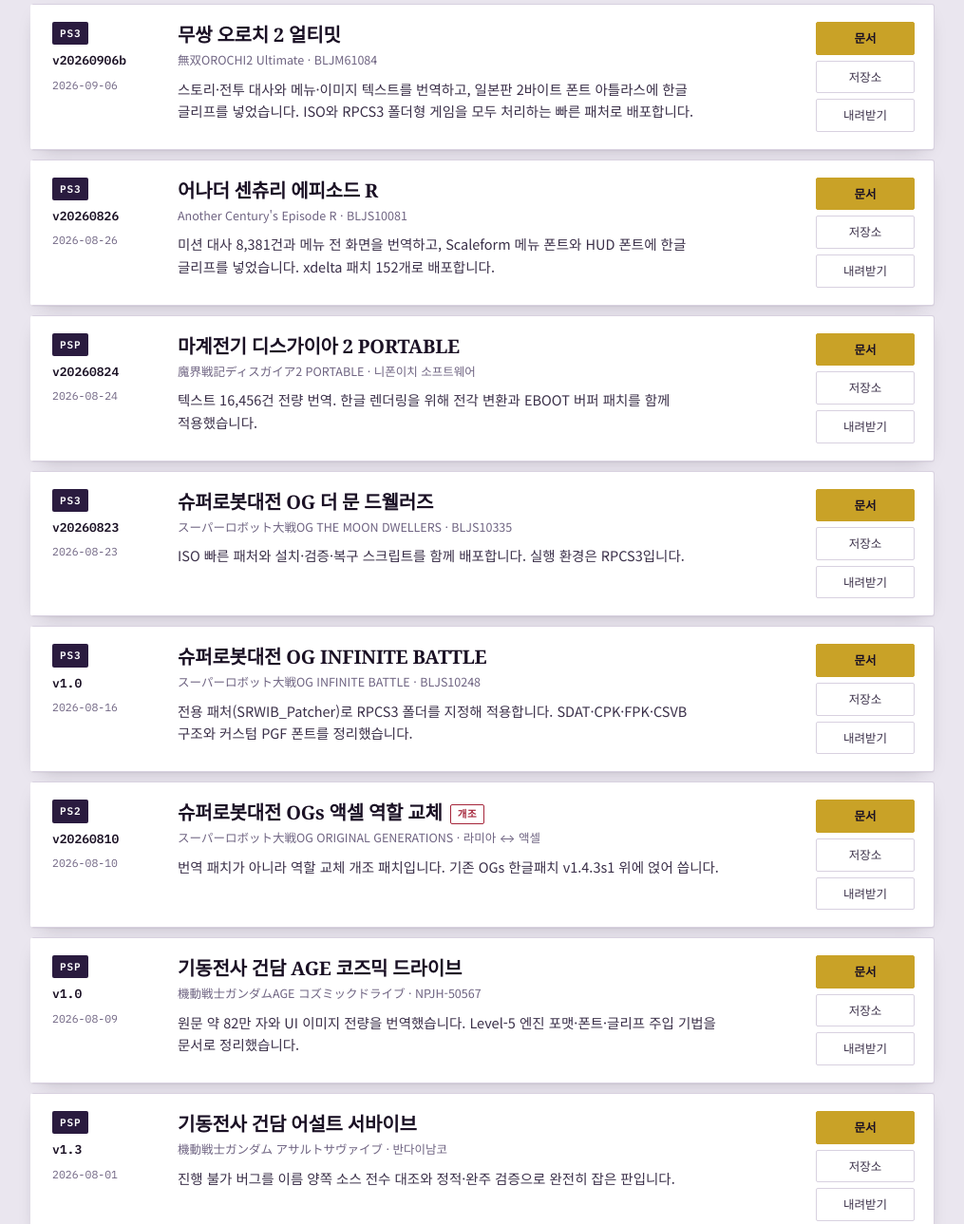
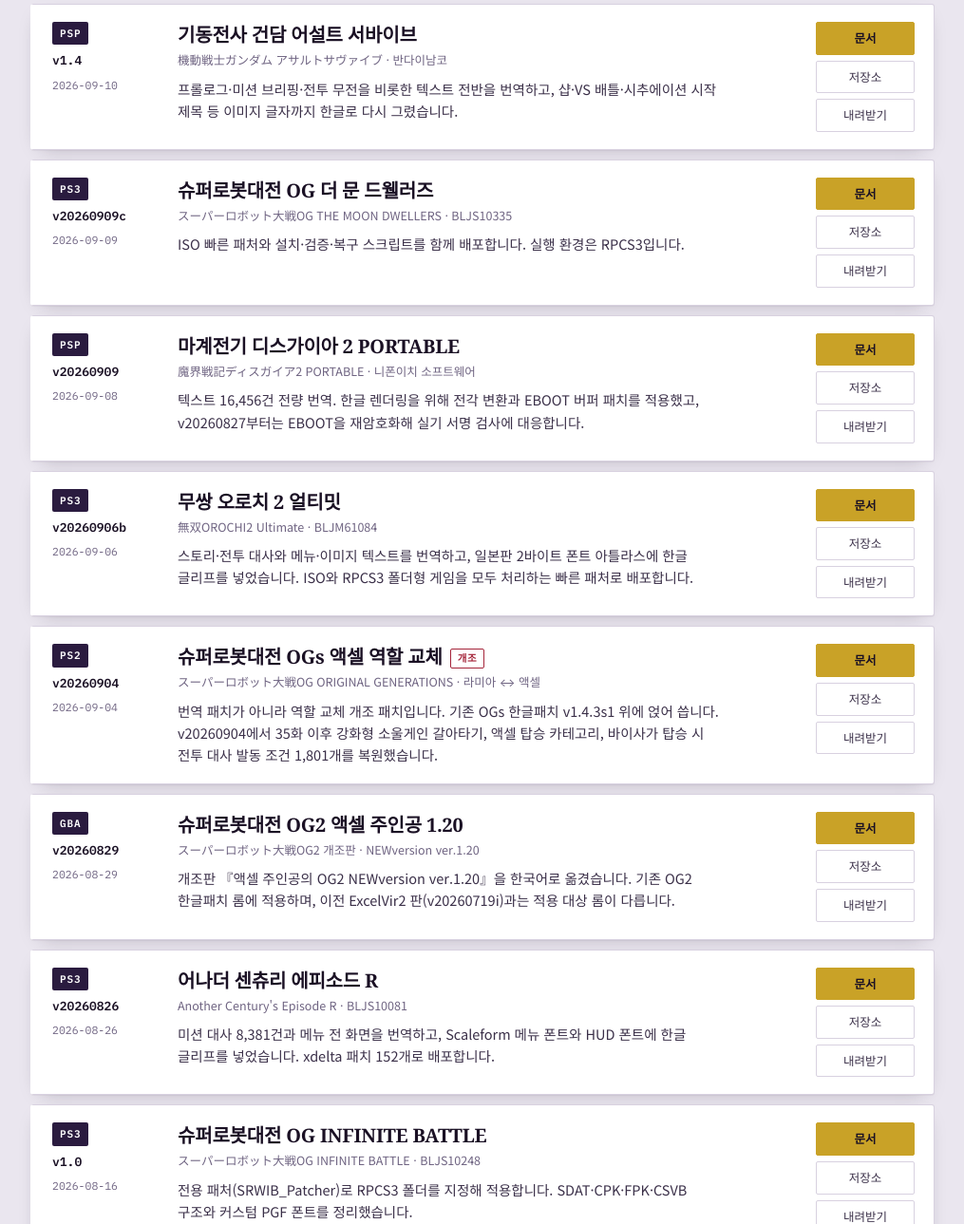
Before and after one commit to kimjh-eclipse/kimjh-eclipse.github.io, a plain HTML site: page index.html in a window 1280 px wide. Shown: the part 443-1732 px from the top of the page at 95% size, without its empty margins (132-1147 px from the left). Drawn offline with Linux system fonts and the light colour scheme.

Commit message:
카드 5종 최신 릴리스 반영(OGMD·디스가이아2·GAS·OGs·OG2) · OG2는 NEWversion 1.20으로 교체 · 최신순 재정렬 · 내려받기 링크를 릴리스로 통일

```diff
--- a/index.html
+++ b/index.html
@@ -275,6 +275,57 @@
 
   <div class="list" id="list">
 
+    <article class="card" data-plat="PSP">
+      <div class="meta">
+        <span class="plat">PSP</span>
+        <span class="ver">v1.4</span>
+        <span class="date">2026-09-10</span>
+      </div>
+      <div class="body">
+        <h2><a href="https://kimjh-eclipse.github.io/gundam-battle-assault-survive/">기동전사 건담 어설트 서바이브</a></h2>
+        <p class="orig">機動戦士ガンダム アサルトサヴァイブ · 반다이남코</p>
+        <p class="desc">프롤로그·미션 브리핑·전투 무전을 비롯한 텍스트 전반을 번역하고, 샵·VS 배틀·시추에이션 시작 제목 등 이미지 글자까지 한글로 다시 그렸습니다.</p>
+      </div>
+      <div class="links">
+        <a class="primary" href="https://kimjh-eclipse.github.io/gundam-battle-assault-survive/">문서</a>
+        <a href="https://github.com/kimjh-eclipse/gundam-battle-assault-survive">저장소</a>
+        <a href="https://github.com/kimjh-eclipse/gundam-battle-assault-survive/releases/latest">내려받기</a>
+      </div>
+    </article>
+    <article class="card" data-plat="PS3">
+      <div class="meta">
+        <span class="plat">PS3</span>
+        <span class="ver">v20260909c</span>
+        <span class="date">2026-09-09</span>
+      </div>
+      <div class="body">
+        <h2><a href="https://kimjh-eclipse.github.io/srw-og-moon-dwellers-korean-patch/">슈퍼로봇대전 OG 더 문 드웰러즈</a></h2>
+        <p class="orig">スーパーロボット大戦OG THE MOON DWELLERS · BLJS10335</p>
+        <p class="desc">ISO 빠른 패처와 설치·검증·복구 스크립트를 함께 배포합니다. 실행 환경은 RPCS3입니다.</p>
+      </div>
+      <div class="links">
+        <a class="primary" href="https://kimjh-eclipse.github.io/srw-og-moon-dwellers-korean-patch/">문서</a>
+        <a href="https://github.com/kimjh-eclipse/srw-og-moon-dwellers-korean-patch">저장소</a>
+        <a href="https://github.com/kimjh-eclipse/srw-og-moon-dwellers-korean-patch/releases/latest">내려받기</a>
+      </div>
+    </article>
+    <article class="card" data-plat="PSP">
+      <div class="meta">
+        <span class="plat">PSP</span>
+        <span class="ver">v20260909</span>
+        <span class="date">2026-09-08</span>
+      </div>
+      <div class="body">
+        <h2><a href="https://kimjh-eclipse.github.io/disgaea2-psp-korean/">마계전기 디스가이아 2 PORTABLE</a></h2>
+        <p class="orig">魔界戦記ディスガイア2 PORTABLE · 니폰이치 소프트웨어</p>
+        <p class="desc">텍스트 16,456건 전량 번역. 한글 렌더링을 위해 전각 변환과 EBOOT 버퍼 패치를 적용했고, v20260827부터는 EBOOT을 재암호화해 실기 서명 검사에 대응합니다.</p>
+      </div>
+      <div class="links">
+        <a class="primary" href="https://kimjh-eclipse.github.io/disgaea2-psp-korean/">문서</a>
+        <a href="https://github.com/kimjh-eclipse/disgaea2-psp-korean">저장소</a>
+        <a href="https://github.com/kimjh-eclipse/disgaea2-psp-korean/releases/latest">내려받기</a>
+      </div>
+    </article>
     <article class="card" data-plat="PS3">
       <div class="meta">
         <span class="plat">PS3</span>
@@ -292,7 +343,40 @@
         <a href="https://github.com/kimjh-eclipse/musou-orochi-2-ultimate-kor/releases/latest">내려받기</a>
       </div>
     </article>
-
+    <article class="card" data-plat="PS2">
+      <div class="meta">
+        <span class="plat">PS2</span>
+        <span class="ver">v20260904</span>
+        <span class="date">2026-09-04</span>
+      </div>
+      <div class="body">
+        <h2><a href="https://kimjh-eclipse.github.io/super-robot-wars-ogs-axel-korean-patch/">슈퍼로봇대전 OGs 액셀 역할 교체<span class="tag">개조</span></a></h2>
+        <p class="orig">スーパーロボット大戦OG ORIGINAL GENERATIONS · 라미아 ↔ 액셀</p>
+        <p class="desc">번역 패치가 아니라 역할 교체 개조 패치입니다. 기존 OGs 한글패치 v1.4.3s1 위에 얹어 씁니다. v20260904에서 35화 이후 강화형 소울게인 갈아타기, 액셀 탑승 카테고리, 바이사가 탑승 시 전투 대사 발동 조건 1,801개를 복원했습니다.</p>
+      </div>
+      <div class="links">
+        <a class="primary" href="https://kimjh-eclipse.github.io/super-robot-wars-ogs-axel-korean-patch/">문서</a>
+        <a href="https://github.com/kimjh-eclipse/super-robot-wars-ogs-axel-korean-patch">저장소</a>
+        <a href="https://github.com/kimjh-eclipse/super-robot-wars-ogs-axel-korean-patch/releases/latest">내려받기</a>
+      </div>
+    </article>
+    <article class="card" data-plat="GBA">
+      <div class="meta">
+        <span class="plat">GBA</span>
+        <span class="ver">v20260829</span>
+        <span class="date">2026-08-29</span>
+      </div>
+      <div class="body">
+        <h2><a href="https://kimjh-eclipse.github.io/super-robot-wars-og2-axel-korean-patch/#/newversion">슈퍼로봇대전 OG2 액셀 주인공 1.20</a></h2>
+        <p class="orig">スーパーロボット大戦OG2 개조판 · NEWversion ver.1.20</p>
+        <p class="desc">개조판 『액셀 주인공의 OG2 NEWversion ver.1.20』을 한국어로 옮겼습니다. 기존 OG2 한글패치 롬에 적용하며, 이전 ExcelVir2 판(v20260719i)과는 적용 대상 롬이 다릅니다.</p>
+      </div>
+      <div class="links">
+        <a class="primary" href="https://kimjh-eclipse.github.io/super-robot-wars-og2-axel-korean-patch/#/newversion">문서</a>
+        <a href="https://github.com/kimjh-eclipse/super-robot-wars-og2-axel-korean-patch">저장소</a>
+        <a href="https://github.com/kimjh-eclipse/super-robot-wars-og2-axel-korean-patch/releases/latest">내려받기</a>
+      </div>
+    </article>
     <article class="card" data-plat="PS3">
       <div class="meta">
         <span class="plat">PS3</span>
@@ -310,43 +394,6 @@
         <a href="https://github.com/kimjh-eclipse/acer-korean/releases/latest">내려받기</a>
       </div>
     </article>
-
-    <article class="card" data-plat="PSP">
-      <div class="meta">
-        <span class="plat">PSP</span>
-        <span class="ver">v20260824</span>
-        <span class="date">2026-08-24</span>
-      </div>
-      <div class="body">
-        <h2><a href="https://kimjh-eclipse.github.io/disgaea2-psp-korean/">마계전기 디스가이아 2 PORTABLE</a></h2>
-        <p class="orig">魔界戦記ディスガイア2 PORTABLE · 니폰이치 소프트웨어</p>
-        <p class="desc">텍스트 16,456건 전량 번역. 한글 렌더링을 위해 전각 변환과 EBOOT 버퍼 패치를 함께 적용했습니다.</p>
-      </div>
-      <div class="links">
-        <a class="primary" href="https://kimjh-eclipse.github.io/disgaea2-psp-korean/">문서</a>
-        <a href="https://github.com/kimjh-eclipse/disgaea2-psp-korean">저장소</a>
-        <a href="https://github.com/kimjh-eclipse/disgaea2-psp-korean/releases/latest">내려받기</a>
-      </div>
-    </article>
-
-    <article class="card" data-plat="PS3">
-      <div class="meta">
-        <span class="plat">PS3</span>
-        <span class="ver">v20260823</span>
-        <span class="date">2026-08-23</span>
-      </div>
-      <div class="body">
-        <h2><a href="https://kimjh-eclipse.github.io/srw-og-moon-dwellers-korean-patch/">슈퍼로봇대전 OG 더 문 드웰러즈</a></h2>
-        <p class="orig">スーパーロボット大戦OG THE MOON DWELLERS · BLJS10335</p>
-        <p class="desc">ISO 빠른 패처와 설치·검증·복구 스크립트를 함께 배포합니다. 실행 환경은 RPCS3입니다.</p>
-      </div>
-      <div class="links">
-        <a class="primary" href="https://kimjh-eclipse.github.io/srw-og-moon-dwellers-korean-patch/">문서</a>
-        <a href="https://github.com/kimjh-eclipse/srw-og-moon-dwellers-korean-patch">저장소</a>
-        <a href="https://github.com/kimjh-eclipse/srw-og-moon-dwellers-korean-patch/releases/latest">내려받기</a>
-      </div>
-    </article>
-
     <article class="card" data-plat="PS3">
       <div class="meta">
         <span class="plat">PS3</span>
@@ -364,25 +411,6 @@
         <a href="https://github.com/kimjh-eclipse/srw-og-infinite-battle-korean/releases/latest">내려받기</a>
       </div>
     </article>
-
-    <article class="card" data-plat="PS2">
-      <div class="meta">
-        <span class="plat">PS2</span>
-        <span class="ver">v20260810</span>
-        <span class="date">2026-08-10</span>
-      </div>
-      <div class="body">
-        <h2><a href="https://kimjh-eclipse.github.io/super-robot-wars-ogs-axel-korean-patch/">슈퍼로봇대전 OGs 액셀 역할 교체<span class="tag">개조</span></a></h2>
-        <p class="orig">スーパーロボット大戦OG ORIGINAL GENERATIONS · 라미아 ↔ 액셀</p>
-        <p class="desc">번역 패치가 아니라 역할 교체 개조 패치입니다. 기존 OGs 한글패치 v1.4.3s1 위에 얹어 씁니다.</p>
-      </div>
-      <div class="links">
-        <a class="primary" href="https://kimjh-eclipse.github.io/super-robot-wars-ogs-axel-korean-patch/">문서</a>
-        <a href="https://github.com/kimjh-eclipse/super-robot-wars-ogs-axel-korean-patch">저장소</a>
-        <a href="https://github.com/kimjh-eclipse/super-robot-wars-ogs-axel-korean-patch/raw/main/patch/SRWOGS_AxelRoleSwap_kr_v20260810.xdelta">내려받기</a>
-      </div>
-    </article>
-
     <article class="card" data-plat="PSP">
       <div class="meta">
         <span class="plat">PSP</span>
@@ -400,25 +428,6 @@
         <a href="https://github.com/kimjh-eclipse/gundam-age-cosmic-drive-kr/releases/latest">내려받기</a>
       </div>
     </article>
-
-    <article class="card" data-plat="PSP">
-      <div class="meta">
-        <span class="plat">PSP</span>
-        <span class="ver">v1.3</span>
-        <span class="date">2026-08-01</span>
-      </div>
-      <div class="body">
-        <h2><a href="https://kimjh-eclipse.github.io/gundam-battle-assault-survive/">기동전사 건담 어설트 서바이브</a></h2>
-        <p class="orig">機動戦士ガンダム アサルトサヴァイブ · 반다이남코</p>
-        <p class="desc">진행 불가 버그를 이름 양쪽 소스 전수 대조와 정적·완주 검증으로 완전히 잡은 판입니다.</p>
-      </div>
-      <div class="links">
-        <a class="primary" href="https://kimjh-eclipse.github.io/gundam-battle-assault-survive/">문서</a>
-        <a href="https://github.com/kimjh-eclipse/gundam-battle-assault-survive">저장소</a>
-        <a href="https://github.com/kimjh-eclipse/gundam-battle-assault-survive/raw/main/GAS_KR_v1.3.xdelta">내려받기</a>
-      </div>
-    </article>
-
     <article class="card" data-plat="PSP">
       <div class="meta">
         <span class="plat">PSP</span>
@@ -436,25 +445,6 @@
         <a href="https://github.com/kimjh-eclipse/gundam-battle-universe-kr/releases/latest">내려받기</a>
       </div>
     </article>
-
-    <article class="card" data-plat="GBA">
-      <div class="meta">
-        <span class="plat">GBA</span>
-        <span class="ver">v20260719i</span>
-        <span class="date">2026-07-19</span>
-      </div>
-      <div class="body">
-        <h2><a href="https://kimjh-eclipse.github.io/super-robot-wars-og2-axel-korean-patch/">슈퍼로봇대전 OG2 ExcelVir2</a></h2>
-        <p class="orig">スーパーロボット大戦OG2 개조판 ExcelVir2 · 액셀 주인공</p>
-        <p class="desc">개조판을 한국어로 번역했습니다. 재현 빌드와 회귀 검사로 대사·전투 뱅크·정신기·지명을 검증했습니다.</p>
-      </div>
-      <div class="links">
-        <a class="primary" href="https://kimjh-eclipse.github.io/super-robot-wars-og2-axel-korean-patch/">문서</a>
-        <a href="https://github.com/kimjh-eclipse/super-robot-wars-og2-axel-korean-patch">저장소</a>
-        <a href="https://github.com/kimjh-eclipse/super-robot-wars-og2-axel-korean-patch/raw/main/patch/SRWOG2ExcelVir2_kr_v20260719i.xdelta">내려받기</a>
-      </div>
-    </article>
-
     <article class="card" data-plat="PS2">
       <div class="meta">
         <span class="plat">PS2</span>
@@ -472,7 +462,6 @@
         <a href="https://github.com/kimjh-eclipse/ace3-korean/releases/latest">내려받기</a>
       </div>
     </article>
-
     <article class="card" data-plat="NDS">
       <div class="meta">
         <span class="plat">NDS</span>
```
